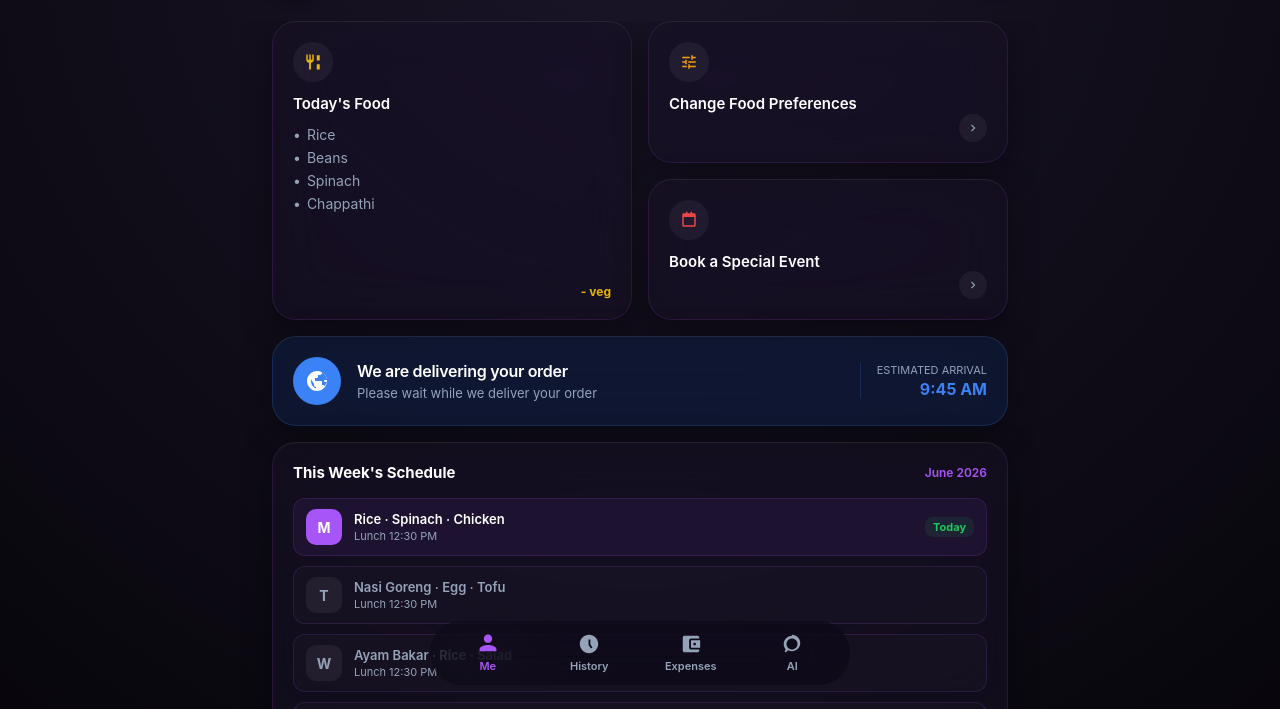
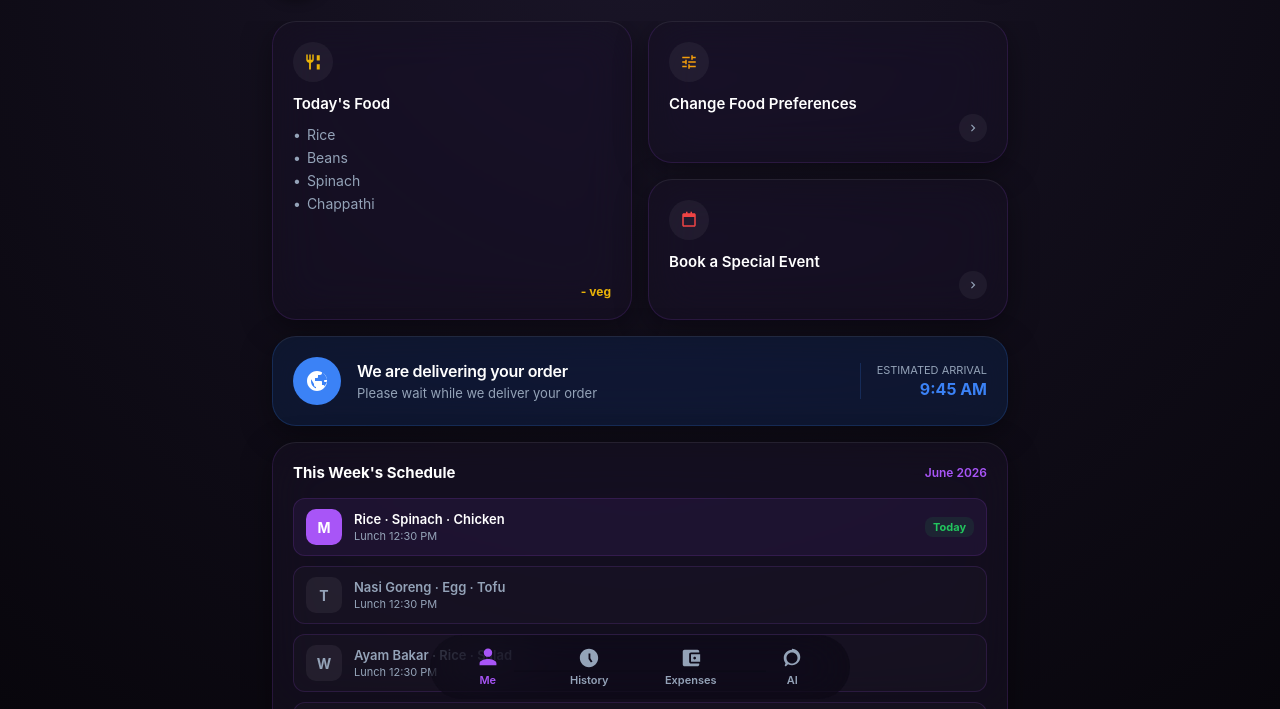
Before and after one commit to thasdeeque/catering, a plain HTML site: page user.html in a window 1280 px wide. Shown: the part 91-800 px from the top of the page. Drawn offline with Linux system fonts and the light colour scheme.

Commit message:
Adjust bottom margin for navigation elements

```diff
--- a/user.html
+++ b/user.html
@@ -139,7 +139,7 @@
             .app-container { max-width: 720px; }
             header { padding: 32px 32px 24px; }
             .tab-panel { padding: 0 32px calc(64px + env(safe-area-inset-bottom, 0px) + 32px); }
-            nav.bottom-dock { max-width: 420px; bottom: calc(env(safe-area-inset-bottom, 0px) + 24px); }
+            nav.bottom-dock { max-width: 420px; bottom: calc(env(safe-area-inset-bottom, 0px) + 10px); }
         }
 
         @media (min-width: 1024px) {
@@ -688,7 +688,7 @@
         /* --- FLOATING ISLAND BOTTOM NAVIGATION DOCK --- */
         nav.bottom-dock {
             position: fixed;
-            bottom: calc(env(safe-area-inset-bottom, 0px) + 20px);
+            bottom: calc(env(safe-area-inset-bottom, 0px) + 6px);
             left: 50%;
             transform: translateX(-50%);
             width: calc(100% - 56px);
@@ -725,7 +725,7 @@
         /* Solid frosted capsule sitting behind the nav for extra opacity/blur */
         .nav-backdrop {
             position: fixed;
-            bottom: calc(env(safe-area-inset-bottom, 0px) + 20px);
+            bottom: calc(env(safe-area-inset-bottom, 0px) + 6px);
             left: 50%;
             transform: translateX(-50%);
             width: calc(100% - 56px);
@@ -746,7 +746,7 @@
         @media (min-width: 768px) {
             .nav-backdrop {
                 max-width: 420px;
-                bottom: calc(env(safe-area-inset-bottom, 0px) + 24px);
+                bottom: calc(env(safe-area-inset-bottom, 0px) + 10px);
             }
         }
 
@@ -765,11 +765,11 @@
         @media (min-width: 768px) {
             nav.bottom-dock {
                 max-width: 420px;
-                bottom: calc(env(safe-area-inset-bottom, 0px) + 24px);
+                bottom: calc(env(safe-area-inset-bottom, 0px) + 10px);
             }
             #nav-gl-canvas {
                 max-width: 420px;
-                bottom: calc(env(safe-area-inset-bottom, 0px) + 24px);
+                bottom: calc(env(safe-area-inset-bottom, 0px) + 10px);
             }
         }
 
@@ -1460,7 +1460,7 @@
         <!-- Canvas sits behind, WebGL renders the liquid glass effect -->
         <canvas id="nav-gl-canvas" style="
             position: fixed;
-            bottom: calc(env(safe-area-inset-bottom, 0px) + 20px);
+            bottom: calc(env(safe-area-inset-bottom, 0px) + 6px);
             left: 50%;
             transform: translateX(-50%);
             width: calc(100% - 56px);
```
